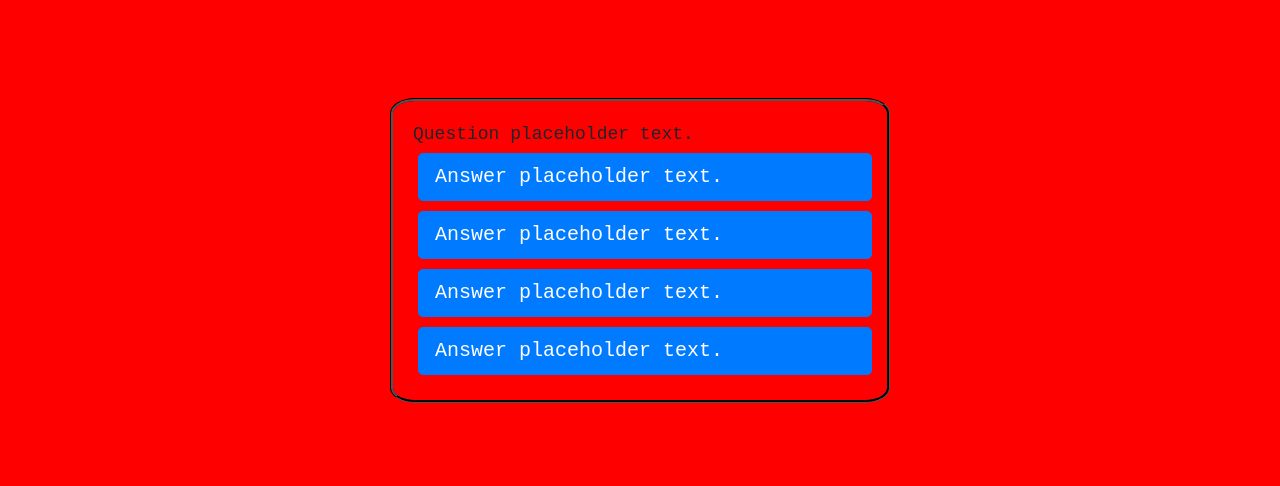
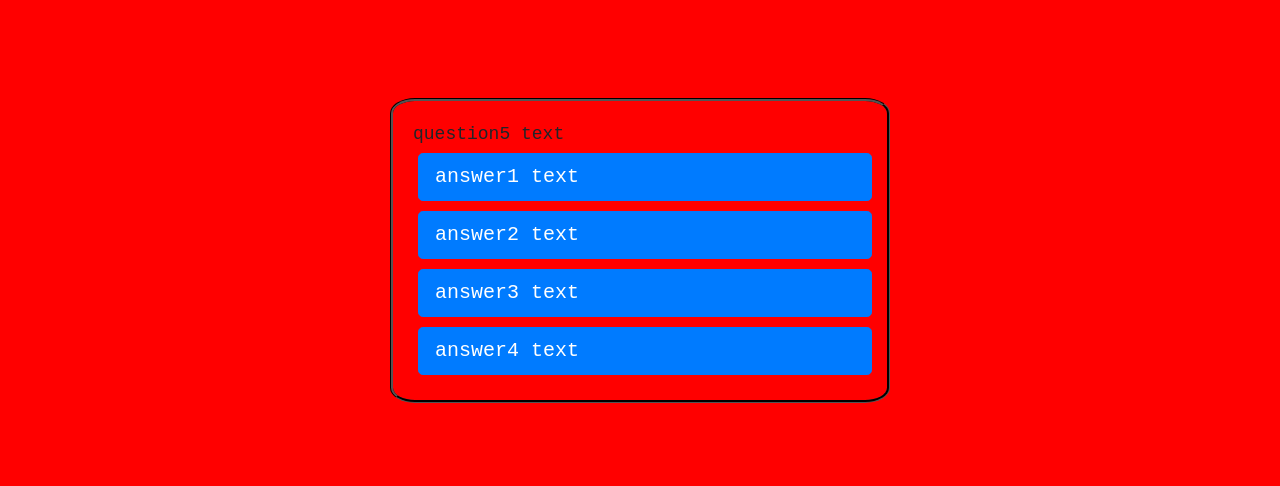
Before and after one commit to AlexBertuzzi/04-Bootcamp-Homework, a plain HTML site: page game.html in a window 1280 px wide. Shown: the part 88-574 px from the top of the page. Drawn offline with nearby package versions, Linux system fonts and the light colour scheme; a web font is replaced by a local one.

Commit message:
questions and answers can be cycled through and timer stops wher all questions are answered.

```diff
--- a/game.html
+++ b/game.html
@@ -26,22 +26,22 @@
         </div>
         <div class="row">
             <div class="col">
-                <a type="button" class="btn btn-primary btn-lg btn-block" id="answer-btn" >Answer placeholder text.</a>
+                <div type="button" class="btn btn-primary btn-lg btn-block" id="answer-btn" data-number="1"  >Answer placeholder text.</div>
             </div>
         </div>
         <div class="row">
             <div class="col">
-                <a type="button" class="btn btn-primary btn-lg btn-block" id="answer-btn" >Answer placeholder text.</a>
+                <div type="button" class="btn btn-primary btn-lg btn-block" id="answer-btn" data-number="2">Answer placeholder text.</div>
             </div>
         </div>
         <div class="row">
             <div class="col">
-                <a type="button" class="btn btn-primary btn-lg btn-block" id="answer-btn" >Answer placeholder text.</a>
+                <div type="button" class="btn btn-primary btn-lg btn-block" id="answer-btn" data-number="3">Answer placeholder text.</div>
             </div>
         </div>
         <div class="row">
             <div class="col">
-                <a type="button" class="btn btn-primary btn-lg btn-block" id="answer-btn" >Answer placeholder text.</a>
+                <div type="button" class="btn btn-primary btn-lg btn-block" id="answer-btn" data-number="4">Answer placeholder text.</div>
             </div>
         </div>
     </div>
--- a/script.js
+++ b/script.js
@@ -3,19 +3,89 @@ var totalSeconds = 100;
 var secondsElapsed = 0;
 var interval;
 var secondsLeft ="";
+var answerClicksCount = 0;
 
     function startTimer() {
         if (secondsElapsed < 100) {
             interval = setInterval(function() {
                 secondsElapsed++;
-            console.log(secondsElapsed);
                 secondsLeft = (totalSeconds - secondsElapsed);
-            console.log(secondsLeft);
                 secondsDisplay.textContent = secondsLeft;
                 if (secondsElapsed == 100) {
                     clearInterval(interval);
                 }
+                if (answerClicksCount == 6) {
+                    clearInterval(interval);
+                }
+                console.log(secondsLeft)
             }, 1000);
-    }
+        };
     }
     startTimer();
+
+var questionObjects = [
+    {questionText: "question1 text",
+    answer1: "answer1 text",
+    answer2: "answer2 text",
+    answer3: "answer3 text",
+    answer4: "answer4 text"
+    },
+    {questionText: "question2 text",
+    answer1: "answer1 text",
+    answer2: "answer2 text",
+    answer3: "answer3 text",
+    answer4: "answer4 text"
+    },
+    {questionText: "question3 text",
+    answer1: "answer1 text",
+    answer2: "answer2 text",
+    answer3: "answer3 text",
+    answer4: "answer4 text"
+    },
+    {questionText: "question4 text",
+    answer1: "answer1 text",
+    answer2: "answer2 text",
+    answer3: "answer3 text",
+    answer4: "answer4 text"
+    },
+    {questionText: "question5 text",
+    answer1: "answer1 text",
+    answer2: "answer2 text",
+    answer3: "answer3 text",
+    answer4: "answer4 text"
+    },
+    {questionText: "question6 text",
+    answer1: "answer1 text",
+    answer2: "answer2 text",
+    answer3: "answer3 text",
+    answer4: "answer4 text"
+    }
+]
+
+var question = document.querySelector(".question");
+var answers = Array.from(document.querySelectorAll("#answer-btn"));
+var currentQuestion = {};
+var questionList = [...questionObjects];
+
+    function setQuestion(){
+        var i = Math.floor(Math.random() * questionList.length);
+            currentQuestion = questionList[i];
+            question.textContent = currentQuestion.questionText;
+            questionList.splice(i,1);
+
+        answers.forEach(answer => {
+            var number = answer.dataset["number"];
+            answer.textContent = currentQuestion["answer" + number];
+        });
+    }
+    setQuestion();
+
+    answers.forEach(answer => {
+        answer.addEventListener("click", e => {
+            var clickedAnswers = e.target;
+            var clickedAnswer = clickedAnswers.dataset["number"];
+            console.log(clickedAnswer);
+            answerClicksCount += 1;
+            setQuestion();
+        });
+    });
```
Lines whose indentation alone changed are shown as unchanged.
